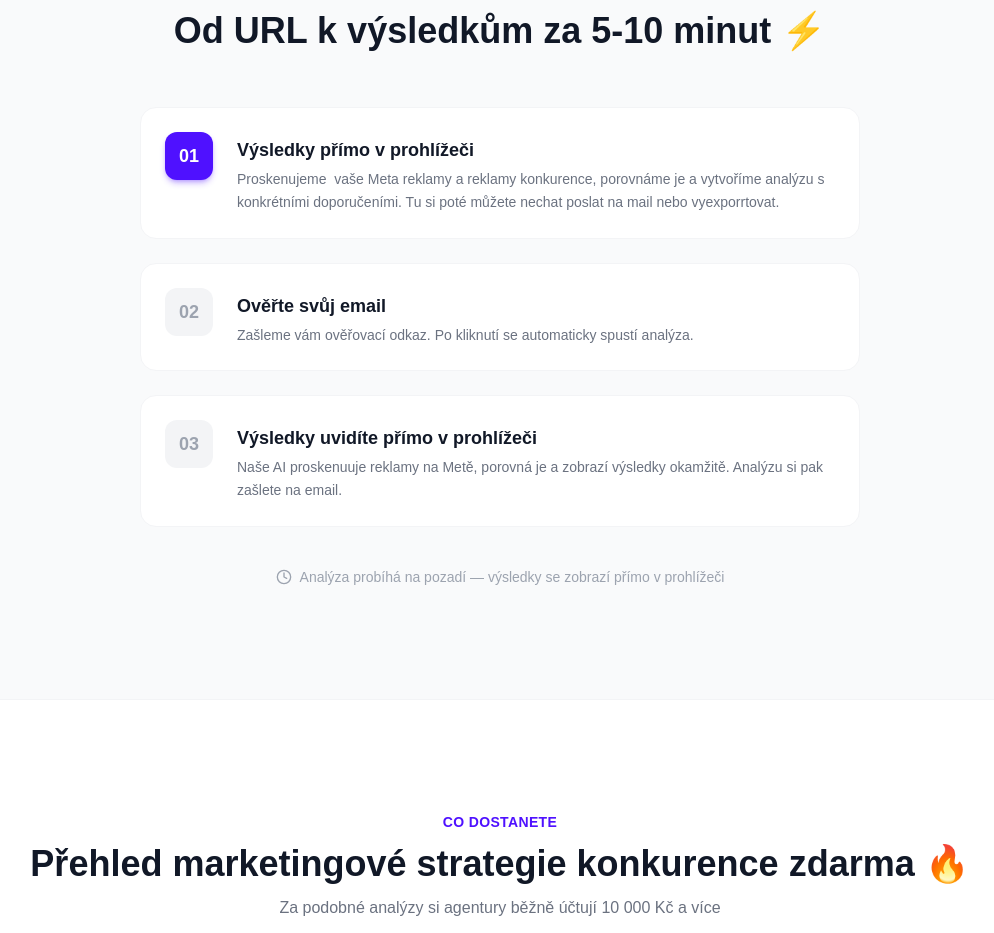
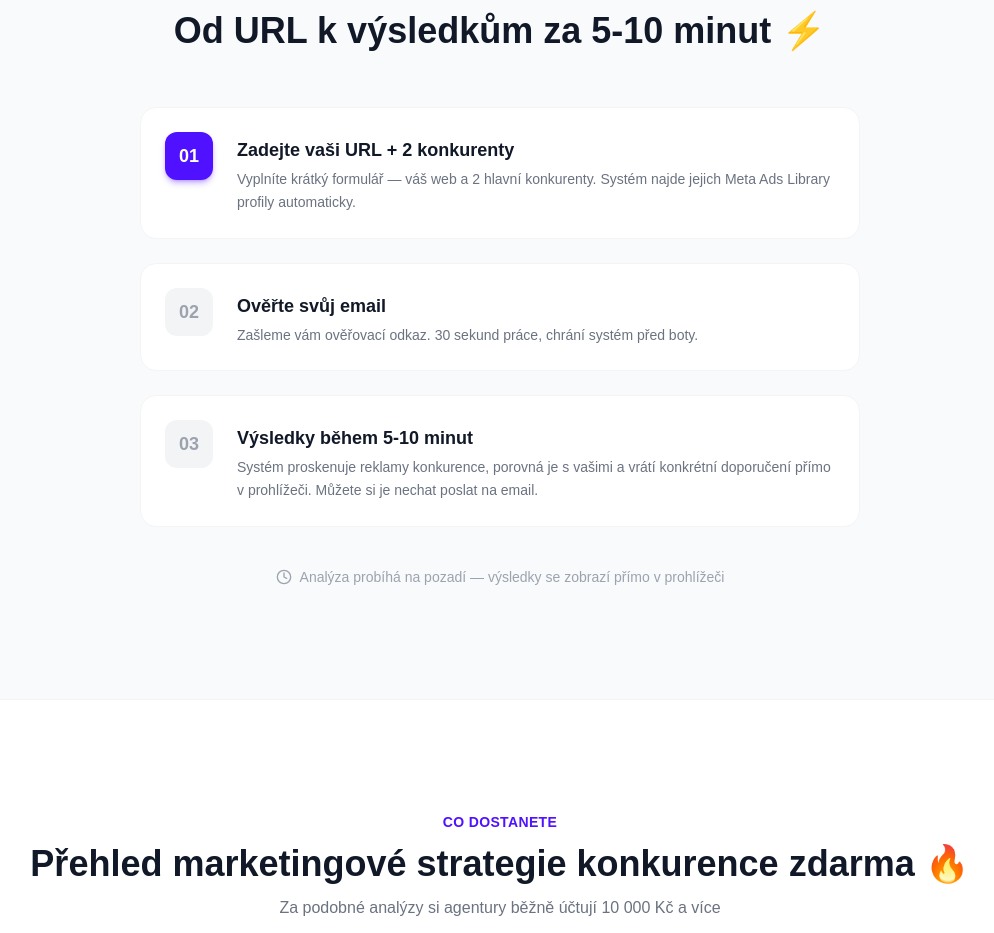
Before and after one commit to danielsojak-wq/lead-magnet, a React (Vite) app: page / in a window 1280 px wide. Shown: the part 2120-3053 px from the top of the page, without its empty margins (140-1134 px from the left). Built offline with nearby package versions, Linux system fonts and the light colour scheme; the HTML template or start-up script is replaced by a standard one.

Commit message:
fix(landing): A2 - rewrite How It Works steps, fix typos (unique titles, no duplicates)

```diff
--- a/src/pages/LandingPage.tsx
+++ b/src/pages/LandingPage.tsx
@@ -40,18 +40,18 @@ const BENEFITS = [
 const STEPS = [
   {
     num: "01",
-    title: "Výsledky přímo v prohlížeči",
-    body: "Proskenujeme  vaše Meta reklamy a reklamy konkurence, porovnáme je a vytvoříme analýzu s konkrétními doporučeními. Tu si poté můžete nechat poslat na mail nebo vyexporrtovat.",
+    title: "Zadejte vaši URL + 2 konkurenty",
+    body: "Vyplníte krátký formulář — váš web a 2 hlavní konkurenty. Systém najde jejich Meta Ads Library profily automaticky.",
   },
   {
     num: "02",
     title: "Ověřte svůj email",
-    body: "Zašleme vám ověřovací odkaz. Po kliknutí se automaticky spustí analýza.",
+    body: "Zašleme vám ověřovací odkaz. 30 sekund práce, chrání systém před boty.",
   },
   {
     num: "03",
-    title: "Výsledky uvidíte přímo v prohlížeči",
-    body: "Naše AI proskenuuje reklamy na Metě, porovná je a zobrazí výsledky okamžitě. Analýzu si pak zašlete na email.",
+    title: "Výsledky během 5-10 minut",
+    body: "Systém proskenuje reklamy konkurence, porovná je s vašimi a vrátí konkrétní doporučení přímo v prohlížeči. Můžete si je nechat poslat na email.",
   },
 ];
 
```
